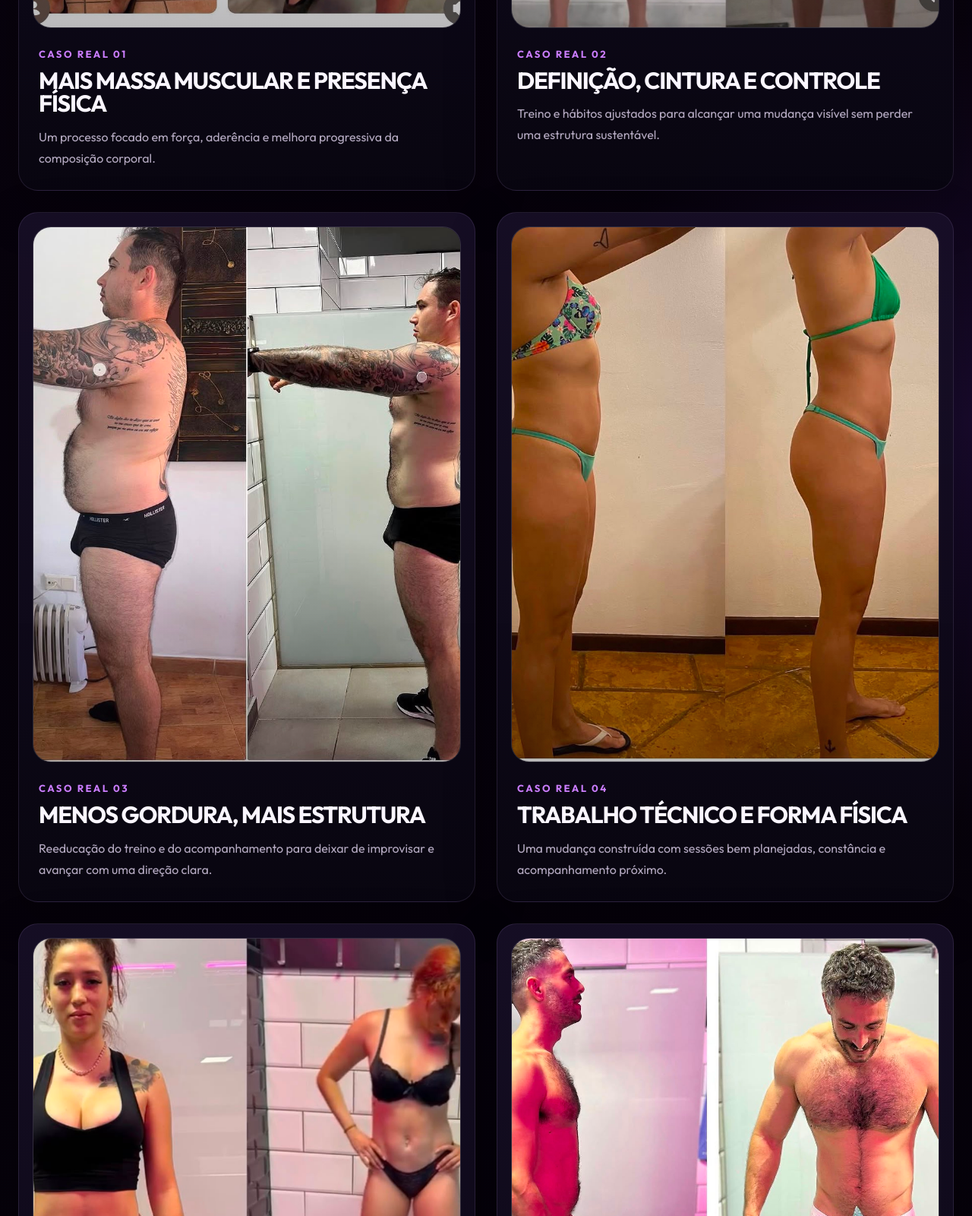
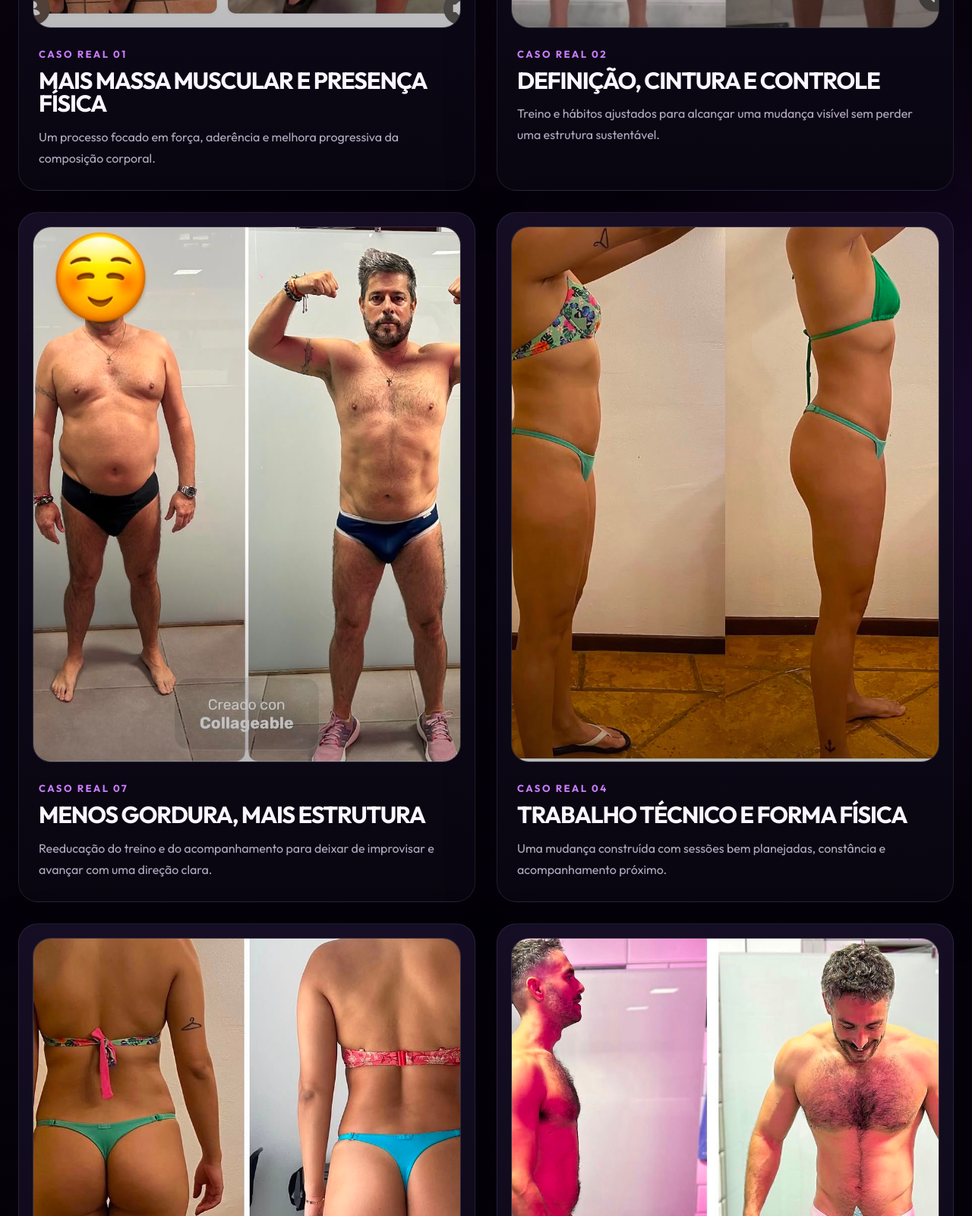
Before and after one commit to samuelhogarola-ship-it/saulo, a website: page casos-exito-pt-br.html in a window 1280 px wide. Shown: the part 1240-2840 px from the top of the page at 76% size. Drawn offline with Linux system fonts and the light colour scheme.

Commit message:
Update featured real case selections
Updates the featured real-case selections so case 03 uses image 07 and case 05 uses image 20 across ES and PT-BR pages.

```diff
--- a/casos-exito-pt-br.html
+++ b/casos-exito-pt-br.html
@@ -116,13 +116,13 @@
           <article class="success-story success-story--proof">
             <figure class="success-proof">
               <img
-                src="./assets/casos-reales/caso-03-perfil-hombre.jpeg"
-                alt="Evolução física real de um aluno da Saulo Fitness em vista lateral"
+                src="./assets/casos-reales/todos/caso-real-07.jpeg"
+                alt="Evolução física real de um aluno da Saulo Fitness em vista frontal"
                 loading="lazy"
               />
             </figure>
             <div class="success-story__intro">
-              <span class="section-label">Caso real 03</span>
+              <span class="section-label">Caso real 07</span>
               <h2>Menos gordura, mais estrutura</h2>
               <p class="success-story__summary">
                 Reeducação do treino e do acompanhamento para deixar de
@@ -152,13 +152,13 @@
           <article class="success-story success-story--proof">
             <figure class="success-proof">
               <img
-                src="./assets/casos-reales/caso-05-espalda-mujer.jpeg"
+                src="./assets/casos-reales/todos/caso-real-20.jpeg"
                 alt="Evolução física real de uma aluna da Saulo Fitness vista de costas"
                 loading="lazy"
               />
             </figure>
             <div class="success-story__intro">
-              <span class="section-label">Caso real 05</span>
+              <span class="section-label">Caso real 20</span>
               <h2>Costas, postura e definição</h2>
               <p class="success-story__summary">
                 Melhora corporal visível com foco em técnica, frequência e um
```
Also changed, not shown: casos-exito.html (+5 -5 lines), index-pt-br.html (+3 -3 lines), index.html (+3 -3 lines), tests/landing.spec.js (+9 -0 lines).
